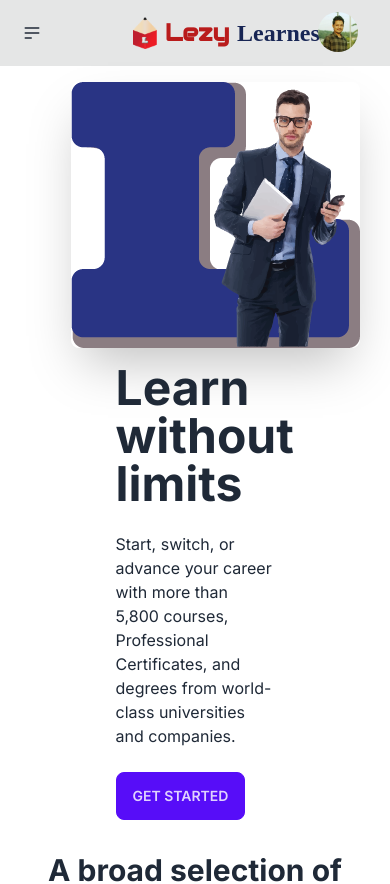
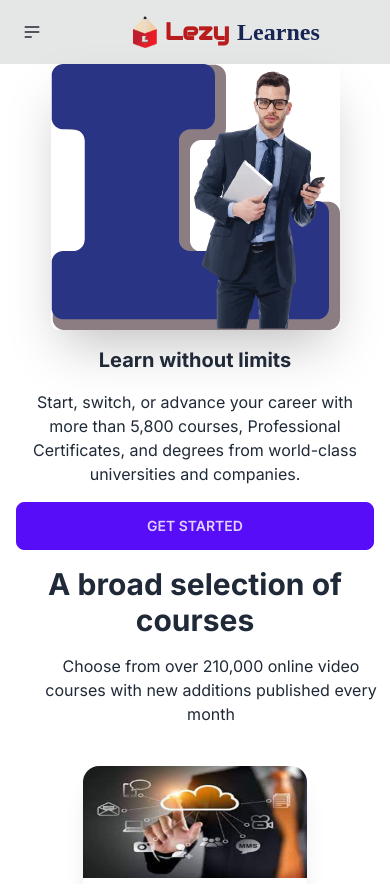
Before and after one commit to Hasnain14/lazy-learners-nextJs_tailwine-, a Next.js app: page / in a window 390 px wide. Shown: the top 884 px of the page. Built offline with nearby package versions, Linux system fonts and the light colour scheme.

Commit message:
responsive update

```diff
--- a/app/components/card/Card.tsx
+++ b/app/components/card/Card.tsx
@@ -1,12 +1,18 @@
 import React from "react";
-import {CardProps} from "./types"
+import { CardProps } from "./types";
+import Image from "next/image";
 
-const Card = (props:CardProps) => {
+const Card = (props: CardProps) => {
   return (
     <div>
       <div className="card card-side bg-base-100 shadow-xl">
         <figure>
-                    <img  className='w-20 h-full' src={props.service.image} alt="Movie" /></figure>
+          <Image
+            className="w-20 h-full"
+            src={props.service.image}
+            alt="Movie"
+          />
+        </figure>
         {/* width={0} height={0} sizes='100vw' */}
         <div className="card-body">
           <h2 className="card-title">{props.service.name}</h2>
--- a/app/components/hero/Hero.tsx
+++ b/app/components/hero/Hero.tsx
@@ -1,15 +1,31 @@
-import React from 'react';
+import React from "react";
+import Image from "next/image";
+import test from "../../../public/heroImage.png";
+
+// const test = "/heroImage.png";
 
 const HeroSection = () => {
   return (
     <div>
-            <div className="hero min-h-fit">
-                <div className="hero-content flex-col lg:flex-row-reverse ml-10">
-                    <img src="heroImage.png" className="max-w-sm rounded-lg shadow-2xl" />
-                    <div className='w-1/2 mr-10'>
-                        <h1 className="text-5xl font-bold">Learn without limits</h1>
-                        <p className="py-6">Start, switch, or advance your career with more than 5,800 courses, Professional Certificates, and degrees from world-class universities and companies.</p>
-                        <button className="btn btn-primary">Get Started</button>
+      <div className="hero min-h-fit ">
+        <div className="hero-content flex-col lg:flex-row-reverse p-0">
+          <Image
+            className="max-w-sm  rounded-lg shadow-2xl"
+            src={test}
+            alt="Hero Image"
+          />
+          <div className="w-full md:w-1/2 px-4 text-center md:text-left">
+            <h1 className=" text-xl md:text-2xl lg:text-4xl font-bold">
+              Learn without limits
+            </h1>
+            <p className="py-4">
+              Start, switch, or advance your career with more than 5,800
+              courses, Professional Certificates, and degrees from world-class
+              universities and companies.
+            </p>
+            <button className="btn btn-primary w-full md:w-auto">
+              Get Started
+            </button>
           </div>
         </div>
       </div>
--- a/app/components/navbar/Navbar.tsx
+++ b/app/components/navbar/Navbar.tsx
@@ -1,5 +1,8 @@
-import Link from 'next/link';
-import React from 'react';
+import Link from "next/link";
+import React from "react";
+import Image from "next/image";
+import profile from "../../../public/lll.png";
+import p from "../../../public/p.jpg";
 
 const Navbar = () => {
   return (
@@ -8,42 +11,70 @@
         <div className="navbar-start">
           <div className="dropdown">
             <label tabIndex={0} className="btn btn-ghost btn-circle">
-                            <svg xmlns="http://www.w3.org/2000/svg" className="h-5 w-5" fill="none" viewBox="0 0 24 24" stroke="currentColor"><path strokeLinecap="round" strokeLinejoin="round" strokeWidth="2" d="M4 6h16M4 12h16M4 18h7" /></svg>
+              <svg
+                xmlns="http://www.w3.org/2000/svg"
+                className="h-5 w-5"
+                fill="none"
+                viewBox="0 0 24 24"
+                stroke="currentColor"
+              >
+                <path
+                  strokeLinecap="round"
+                  strokeLinejoin="round"
+                  strokeWidth="2"
+                  d="M4 6h16M4 12h16M4 18h7"
+                />
+              </svg>
             </label>
-                        <ul tabIndex={0} className="menu menu-sm dropdown-content mt-3 z-[1] p-2 shadow bg-base-100 rounded-box w-52">
-                            <li><Link href='\'>Homepage</Link ></li>
-                            <li><Link href='\course'>Our Courses</Link></li>
-                            <li><Link href='\about'>About</Link ></li>
-
+            <ul
+              tabIndex={0}
+              className="menu menu-sm dropdown-content mt-3 z-[1] p-2 shadow bg-base-100 rounded-box w-52"
+            >
+              <li>
+                <Link href="\">Homepage</Link>
+              </li>
+              <li>
+                <Link href="\course">Our Courses</Link>
+              </li>
+              <li>
+                <Link href="\about">About</Link>
+              </li>
             </ul>
           </div>
         </div>
-                <Link href='/'>
+        <Link href="/">
           <div className="navbar-center flex">
-                        <img className="w-8 h-8 pr-2" src="lll.png" alt="image" />
-                        <h1 className="text-2xl font-extrabold font-Audiowide text-red-700">Lezy <span className="text-blue-950 font-cursive">Learnes</span></h1>
+            <Image className="w-8 h-8 pr-2" src={profile} alt="image" />
+            <h1 className="text-2xl font-extrabold font-Audiowide text-red-700">
+              Lezy <span className="text-blue-950 font-cursive">Learnes</span>
+            </h1>
           </div>
         </Link>
         <div className="navbar-end">
-
           {/* profile section */}
-                    <div className="dropdown dropdown-end pr-5">
+          <div className="hidden dropdown dropdown-end pr-5 md:block">
             <label tabIndex={0} className="btn btn-ghost btn-circle avatar">
               <div className="w-10 rounded-full">
-                                <img src="/p.jpg" />
+                <Image src={p} alt="t" />
               </div>
             </label>
-                        <ul tabIndex={0} className="menu menu-sm dropdown-content mt-3 z-[1] p-2 shadow bg-base-100 rounded-box w-52">
+            <ul
+              tabIndex={0}
+              className="menu menu-sm dropdown-content mt-3 z-[1] p-2 shadow bg-base-100 rounded-box w-52"
+            >
               <li>
-                                <Link className="justify-between" href='/profile' >
+                <Link className="justify-between" href="/profile">
                   Profile
                 </Link>
               </li>
-                            <li><Link href='/setting'>Settings</Link></li>
-                            <li><Link href='/logOut'>Logout</Link></li>
+              <li>
+                <Link href="/setting">Settings</Link>
+              </li>
+              <li>
+                <Link href="/logOut">Logout</Link>
+              </li>
             </ul>
           </div>
-
         </div>
       </div>
     </div>
--- a/app/course/page.tsx
+++ b/app/course/page.tsx
@@ -1,4 +1,4 @@
-"use client"
+"use client";
 
 import React, { useState, useEffect } from "react";
 import Navbar from "../components/navbar/Navbar";
@@ -6,54 +6,58 @@
 import CourseShow from "../components/courseShow/CourseShow";
 import Data from "../fakeData/fakeData.json";
 
-
-
 const CoursePage = () => {
   const [courseData, setCourseData] = useState([]);
 
-    useEffect (()=> {
+  useEffect(() => {
     // @ts-ignore
-        setCourseData(Data)
-      },[])
+    setCourseData(Data);
+  }, []);
 
   // @ts-ignore
   const searchCourse = (e) => {
-
     const searchKey = e.target.value;
 
-            if (searchKey === '') {
+    if (searchKey === "") {
       // @ts-ignore
       setCourseData(Data);
     } else {
       const filter_data = Data?.filter((course) =>
-                course.course_name.toLowerCase().includes(searchKey.toLowerCase()));
+        course.course_name.toLowerCase().includes(searchKey.toLowerCase())
+      );
       // @ts-ignore
       setCourseData(filter_data);
     }
-    }
+  };
 
   return (
     <div>
       <Navbar></Navbar>
 
-            <div className='w-[90vw] m-auto'>
+      <div className="w-[90vw] m-auto">
         {/* search box */}
-                <div className="form-control mr-5 py-5">
-                    <input onChange={searchCourse} type="text" placeholder="Search" className="input input-bordered h-10 w-56 md:w-auto focus:outline-none focus:border-green-800 focus:shadow-blue-950 focus:shadow-md bg-slate-200" />
+        <div className="form-control py-4">
+          <input
+            onChange={searchCourse}
+            type="text"
+            placeholder="Search"
+            className="input input-bordered h-10 w-full md:w-auto focus:outline-none focus:border-green-800 focus:shadow-blue-950 focus:shadow-md bg-slate-200"
+          />
         </div>
         {/* course section */}
-                <h1 className='text-center font-cursive font-bold text-2xl pb-6'>Find Your Desire Course</h1>
+        <h1 className="text-center font-cursive font-bold text-2xl pb-6">
+          Find Your Desire Course
+        </h1>
 
-                <div className='flex flex-wrap gap-6 justify-center p-10'>
-                    {courseData.map(cd => (
+        <div className="flex flex-wrap gap-6 justify-center p-10">
+          {courseData.map((cd) => (
             // @ts-ignore
-                    <CourseShow courseData={cd} key = {cd.id}></CourseShow>
+            <CourseShow courseData={cd} key={cd.id}></CourseShow>
           ))}
         </div>
       </div>
 
       <Footer></Footer>
-
     </div>
   );
 };
--- a/app/page.tsx
+++ b/app/page.tsx
@@ -1,9 +1,7 @@
-
 import Footer from "./components/footer/Footer";
 import HeroSection from "./components/hero/Hero";
 import MainBody from "./components/mainBody/MainBody";
 import Navbar from "./components/navbar/Navbar";
-
 
 export default function Home() {
   return (
@@ -13,5 +11,5 @@
       <MainBody></MainBody>
       <Footer></Footer>
     </>
-  )
+  );
 }
```
Also changed, not shown: app/components/footer/Footer.tsx (+46 -6 lines), app/profile/page.tsx (+4 -4 lines). Lines whose indentation alone changed are shown as unchanged.
